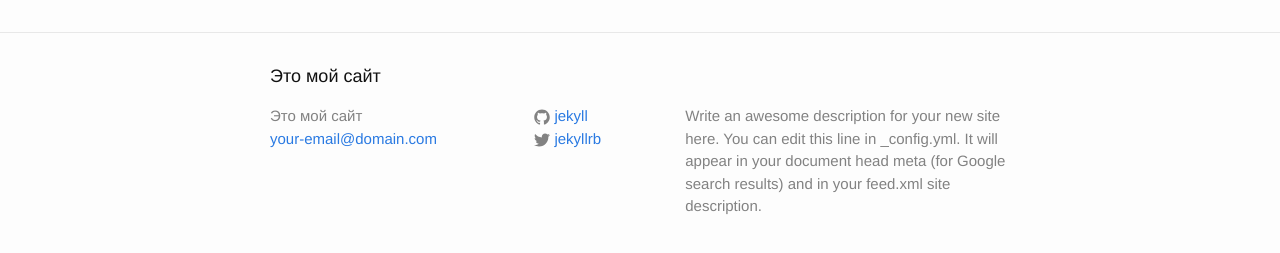
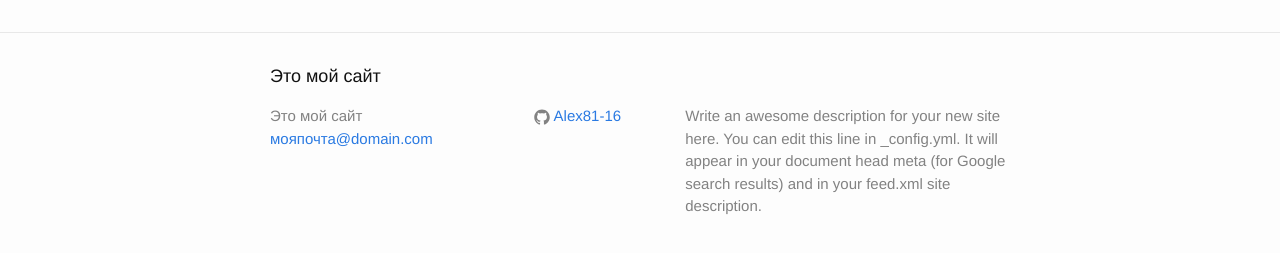
Before and after one commit to Alex81-16/Alex81-16.github.io, a Jekyll site: the page built from index.html, in a window 1280 px wide. Shown: the part 264-517 px from the top of the page. Built offline with Jekyll 4.4.1, drawn with Linux system fonts in a browser that asks for light colours.

Commit message:
Update _config.yml

```diff
--- a/_config.yml
+++ b/_config.yml
@@ -7,15 +7,15 @@
 
 # Site settings
 title: Это мой сайт
-email: your-email@domain.com
+email: мояпочта@domain.com
 description: > # this means to ignore newlines until "baseurl:"
   Write an awesome description for your new site here. You can edit this
   line in _config.yml. It will appear in your document head meta (for
   Google search results) and in your feed.xml site description.
 baseurl: "" # the subpath of your site, e.g. /blog
 url: "http://yourdomain.com" # the base hostname & protocol for your site
-twitter_username: jekyllrb
-github_username:  jekyll
+twitter_username:
+github_username:  Alex81-16
 
 # Build settings
 markdown: kramdown
```
